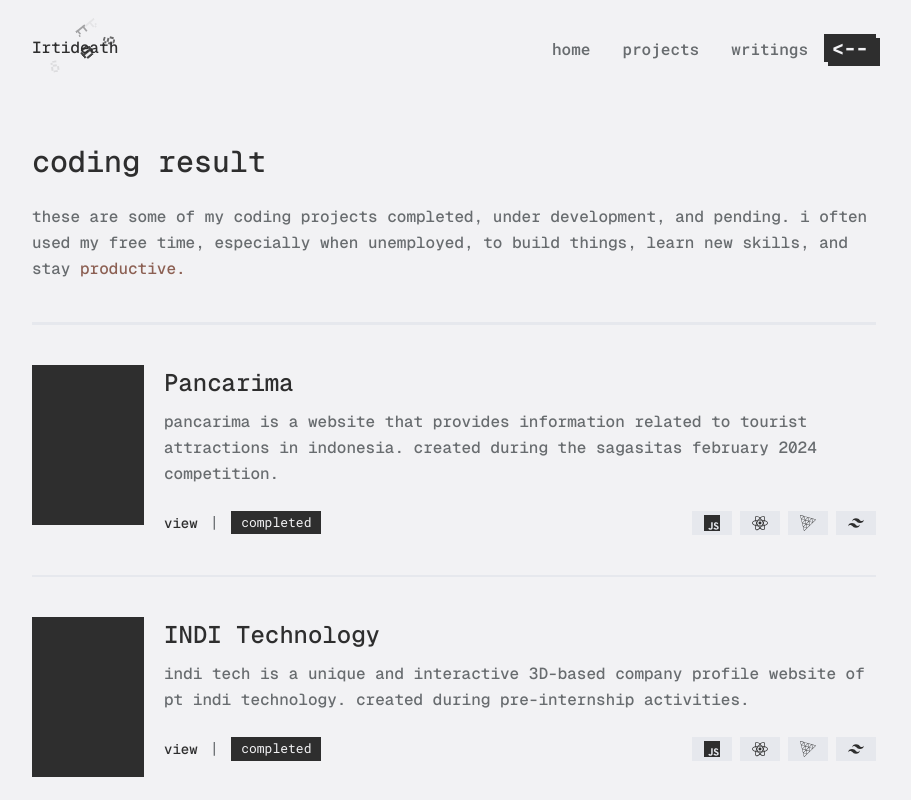
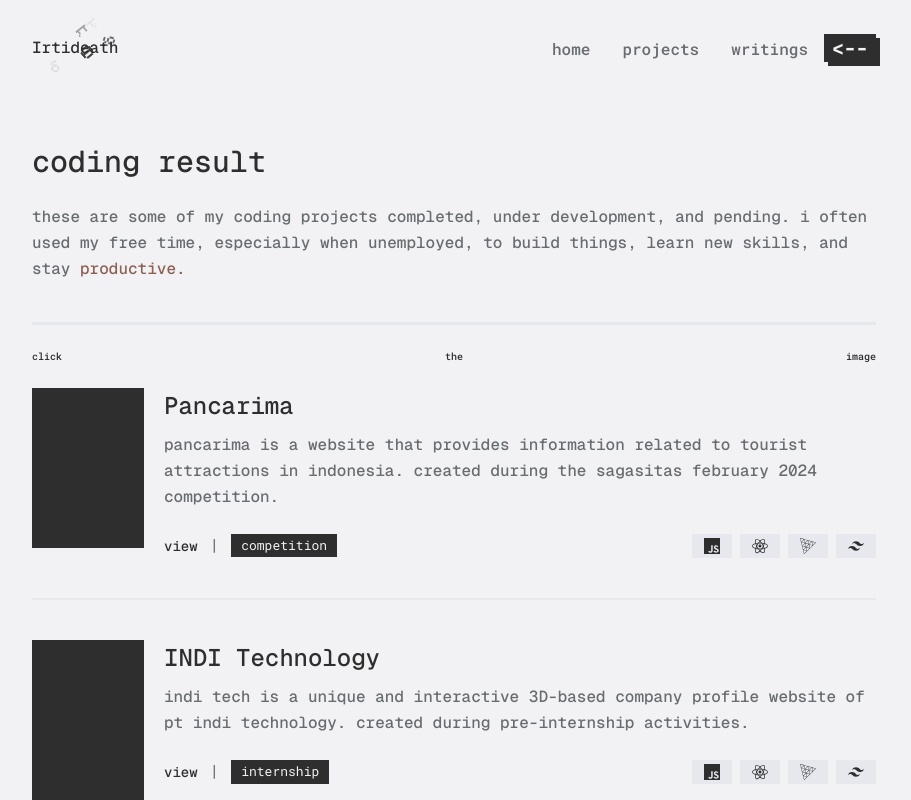
Before and after one commit to IRTIDEATH/Al-Sakha, a Next.js app: page /projects in a window 1280 px wide. Shown: the top 800 px of the page, without its empty margins (186-1097 px from the left). Built offline with nearby package versions, Linux system fonts and the light colour scheme.

Commit message:
Update badge and add text on the projects page

```diff
--- a/app/projects/page.tsx
+++ b/app/projects/page.tsx
@@ -13,7 +13,6 @@ export default function Page() {
   return (
     <main className="mt-12">
       <TitleSection />
-      <Divider />
       <CardProjectSecton />
       <MoreOnGithubSection />
     </main>
--- a/components/pages/project/card-project-section.tsx
+++ b/components/pages/project/card-project-section.tsx
@@ -20,7 +20,6 @@ import {
 import { Divider } from "@/components/ui/divider";
 import { projects } from "@/constants/index";
 import { useReducedMotion } from "motion/react";
-import Cursor from "@/components/animate-cursor";
 
 const CardProjectSecton = () => {
   const prefersReducedMotion = useReducedMotion();
@@ -30,23 +29,6 @@ const CardProjectSecton = () => {
         <section key={index}>
           <div className="flex w-full items-start gap-0 md:gap-5">
             <div className="relative hidden md:block">
-              <Cursor
-                attachToParent
-                variants={{
-                  initial: { scale: 0.3, opacity: 0 },
-                  animate: { scale: 1, opacity: 1 },
-                  exit: { scale: 0.3, opacity: 0 },
-                }}
-                transition={{
-                  ease: 'easeInOut',
-                  duration: 0.15,
-                }}
-                className='-left-10 -top-3'
-              >
-                <div className='ml-4 mt-1 bg-foreground px-1 py-0.5 text-[8px] text-background font-roboto'>
-                  click image
-                </div>
-              </Cursor>
               {!prefersReducedMotion && (
                 <MorphingDialog
                   transition={{
@@ -119,7 +101,7 @@ const CardProjectSecton = () => {
                       >
                         view
                       </Link>
-                      <span className="text-zeta">|</span>
+                      <span className="text-zeta select-none">|</span>
                     </>
                   ) : null}
                   {item.github ? (
@@ -132,11 +114,11 @@ const CardProjectSecton = () => {
                       >
                         github
                       </Link>
-                      <span className="text-zeta">|</span>
+                      <span className="text-zeta select-none">|</span>
                     </>
                   ) : null}
                   <Badge>
-                    {item.status}
+                    {item.about}
                   </Badge>
                 </div>
                 <div className="flex flex-wrap gap-2">
--- a/components/pages/project/more-on-github-section.tsx
+++ b/components/pages/project/more-on-github-section.tsx
@@ -30,7 +30,7 @@ const MoreOnGithubSection = () => {
           >
             view
           </Link>
-          <span className="text-zeta">|</span>
+          <span className="text-zeta select-none">|</span>
           <Badge>list</Badge>
         </div>
         <div className="flex flex-wrap gap-2">
--- a/components/pages/project/title-section.tsx
+++ b/components/pages/project/title-section.tsx
@@ -1,6 +1,7 @@
 "use client";
 
 import CoffeeText from "@/components/ui/coffee-text";
+import { Divider } from "@/components/ui/divider";
 
 const TitleSection = () => {
   return (
@@ -11,6 +12,13 @@ const TitleSection = () => {
         pending. i often used my free time, especially when unemployed, to build
         things, learn new skills, and stay <CoffeeText>productive.</CoffeeText>
       </p>
+
+      <Divider className="md:mb-0"/>
+      <ul className="items-center justify-between text-[10px] font-medium font-roboto my-6 hidden md:flex">
+        <li>click</li>
+        <li>the</li>
+        <li>image</li>
+      </ul>
     </section>
   );
 };
--- a/constants/index.ts
+++ b/constants/index.ts
@@ -102,7 +102,7 @@ export const projects: Tproject[] = [
         name: "Pancarima",
         description: "pancarima is a website that provides information related to tourist attractions in indonesia. created during the sagasitas february 2024 competition.",
         view: "https://pancarima.vercel.app/",
-        status: "completed",
+        about: "competition",
         technologies: [
             {
                 name: "Javascript",
@@ -127,7 +127,7 @@ export const projects: Tproject[] = [
         name: "INDI Technology",
         description: "indi tech is a unique and interactive 3D-based company profile website of pt indi technology. created during pre-internship activities.",
         view: "https://web.indi.tech/",
-        status: "completed",
+        about: "internship",
         technologies: [
             {
                 name: "Javascript",
@@ -153,7 +153,7 @@ export const projects: Tproject[] = [
         description: "zentrahealth is a website that provides information related to a healthy lifestyle. created during the sagasitas august 2024 competition.",
         view: "https://zentrahealth.vercel.app/",
         github: "https://github.com/IRTIDEATH/ZentraHealth",
-        status: "completed",
+        about: "competition",
         technologies: [
             {
                 name: "Javascript",
@@ -182,7 +182,7 @@ export const projects: Tproject[] = [
         name: "Geoportal Laut Berkah",
         description: "an interactive 3D-based platform related to the licensing of marine space utilization in central kalimantan province. created during internship activities.",
         view: "https://web.geoportal-lautberkah.kalteng.go.id/",
-        status: "completed",
+        about: "internship",
         technologies: [
             {
                 name: "Javascript",
@@ -208,7 +208,7 @@ export const projects: Tproject[] = [
         description: "a small organization owned by al sakha, colored by the nord theme, and a layout style similar to the nord theme.",
         view: "https://zect.vercel.app/",
         github: "https://github.com/IRTIDEATH/Zect",
-        status: "completed",
+        about: "personal",
         technologies: [
             {
                 name: "Javascript",
@@ -233,7 +233,7 @@ export const projects: Tproject[] = [
         name: "Hadirin",
         description: "simple student attendance app for schools, created at the time of the exam. attendance recorded, learning monitored.",
         github: "https://github.com/IRTIDEATH/Absensi-Sederhana",
-        status: "completed",
+        about: "personal",
         technologies: [
             {
                 name: "Typescript",
--- a/lib/type.ts
+++ b/lib/type.ts
@@ -23,7 +23,7 @@ export type Tproject = {
     description: string;
     view?: string;
     github?: string;
-    status: string;
+    about: string;
     technologies: TskillBadgeIcon[];
 }
 
```
